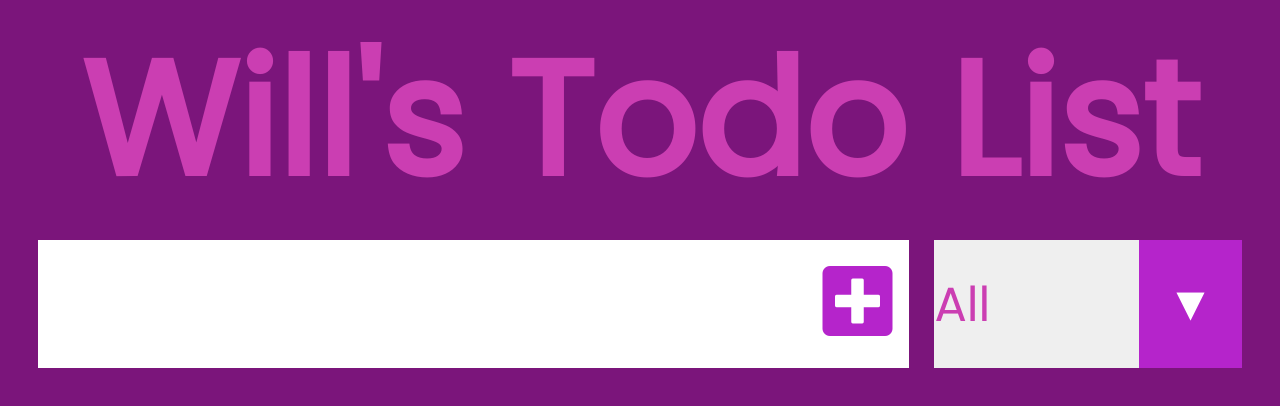
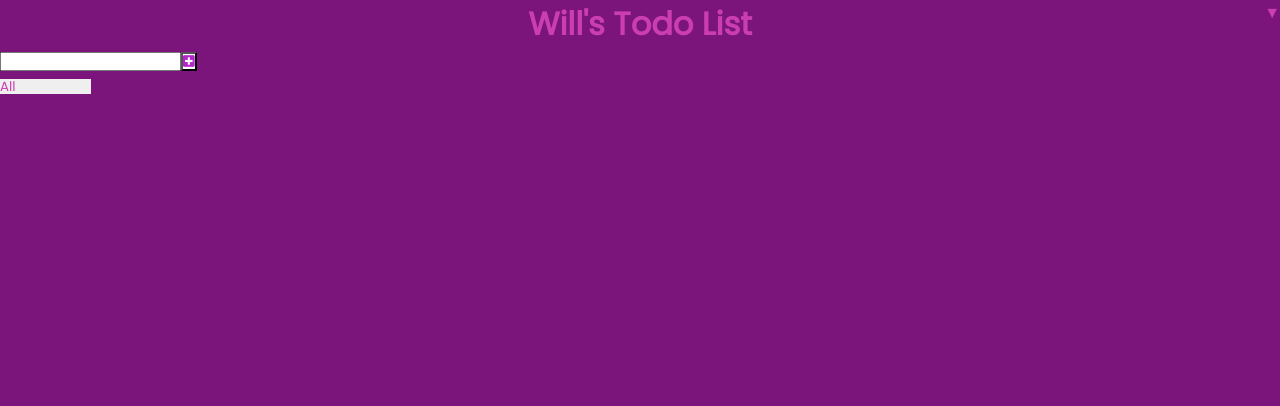
Before and after one commit to VyProductions/Todo_App, a React (Create React App) app: page / in a window 1280 px wide. Shown: the top 406 px of the page. Built offline with nearby package versions, Linux system fonts and the light colour scheme.

Commit message:
Stripped current styling options to rework style.

```diff
--- a/src/App.css
+++ b/src/App.css
@@ -12,7 +12,6 @@
     min-height: 100vh;
   }
   header {
-    font-size: 10vh;
     margin: auto;
     text-align: center;
   }
@@ -31,91 +30,51 @@
 
   header,
   form {
-    display: flex;
-    justify-content: center;
-    align-items: center;
   }
   form {
-    height: 16vh;
   }
   form input,
   form button {
-    height: 16vh;
-    font-size: 10vh;
-    border: none;
-    background: white;
     color: #cb3eb2;
   }
   form input {
-    width: 60vw;
   }
   form input:focus {
     outline: none;
   }
   form button {
-    width: 8vw;
     color: #b524cb;
     background: white;
     cursor: pointer;
-    transition: background 0.3s ease;
   }
   form button:hover {
     background: #b524cb;
     color: white;
   }
   .todo-container {
-    margin-top: 4vh;
-    display: grid;
-    justify-content: center;
-    align-items: center;
+
   }
 
   .todo-list {
-    margin-left: auto;
-    margin-right: auto;
-    list-style:none;
   }
 
   .todo {
-    height: 16vh;
-    background: white;
-    font-size: 8vh;
-    color: #cb3eb2;
-    display: flex;
-    width: 94vw;
-    justify-content: space-between;
-    align-items: center;
-    transition: outline 0.3s ease;
   }
   .filter-todo {
-    position: absolute;
-    height: 16vh;
     color: #cb3eb2;
   }
   .todo li {
-    flex: 1;
-  }
-  .todo + .todo {
-    margin-top: 4vh;
   }
 
   .trash-btn,
   .complete-btn {
     background: #b524cb;
     color: white;
-    border: none;
-    cursor: pointer;
-    font-size: 6vh;
-    width: 8vw;
-    height: 16vh;
-    transition: background 0.3s ease;
   }
   .complete-btn {
     background: #cb3eb2;
   }
   .todo-item {
-    transition: opacity 0.3s ease;
-    padding: 0rem 0.5rem;
     overflow: hidden;
     overflow-wrap: break-word;
   }
@@ -154,7 +113,6 @@
     -webkit-appearance: none;
     -moz-appearance: none;
     -ms-appearance: none;
-    height:16vh;
     appearance: none;
     outline: 0;
     box-shadow: none;
@@ -164,23 +122,12 @@
 
   /* Custom Select */
   .select {
-    margin-left: 2vw;
-    position: relative;
-    overflow: hidden;
-    height: 16vh;
-    width: 24vw;
-    transition: outline 0.3s ease;
   }
   select {
-    color: #cb3eb2;
     font-family: "Poppins", sans-serif;
-    font-size: 6vh;
     cursor: pointer;
-    width: 100%;
-    text-align: left;
   }
   option {
-    width: 12vw;
   }
   /* Arrow */
   .select::after {
@@ -188,13 +135,6 @@
     position: absolute;
     top: 0;
     right: 0;
-    height: 16vh;
-    width: 8vw;
-    text-align: center;
-    font-size: 6vh;
-    line-height: 16vh;
-    background: #b524cb;
-    color: white;
     cursor: pointer;
     pointer-events: none;
   }
```
